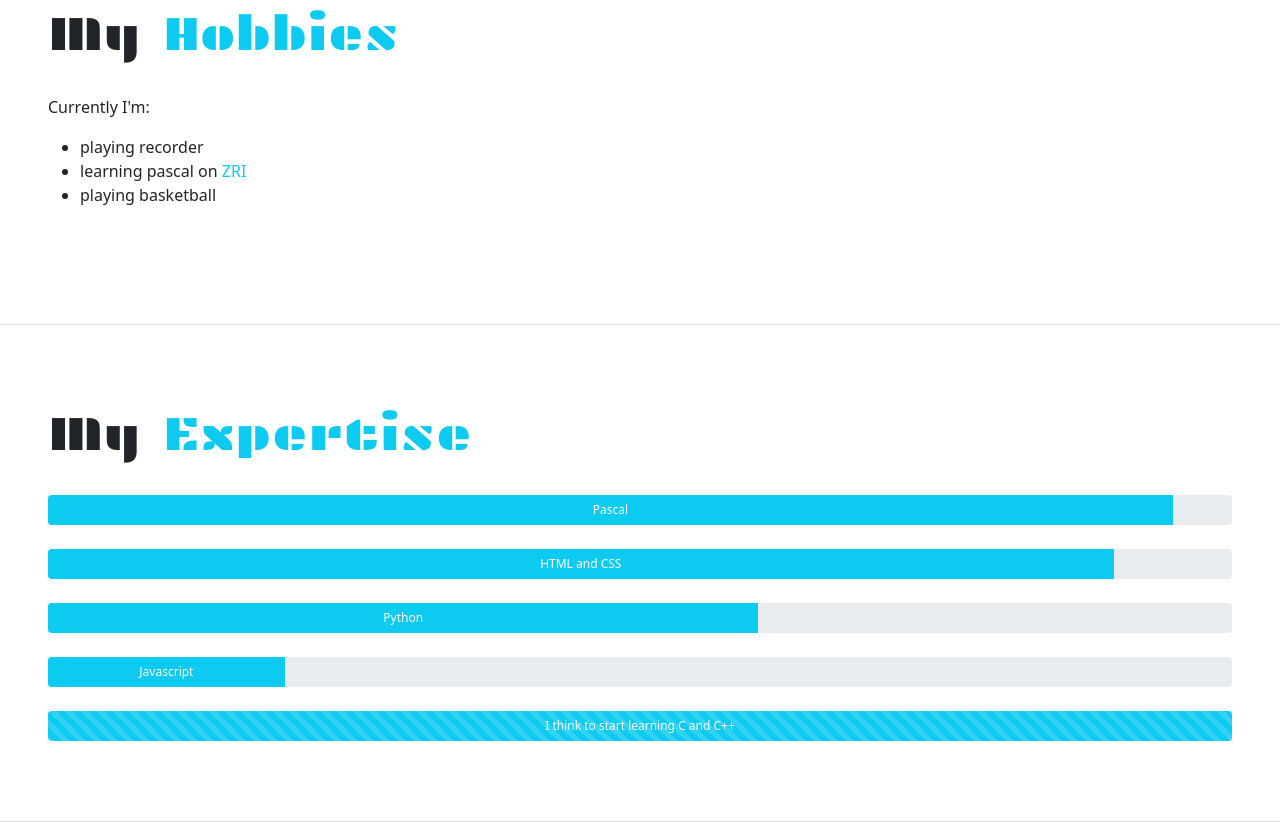
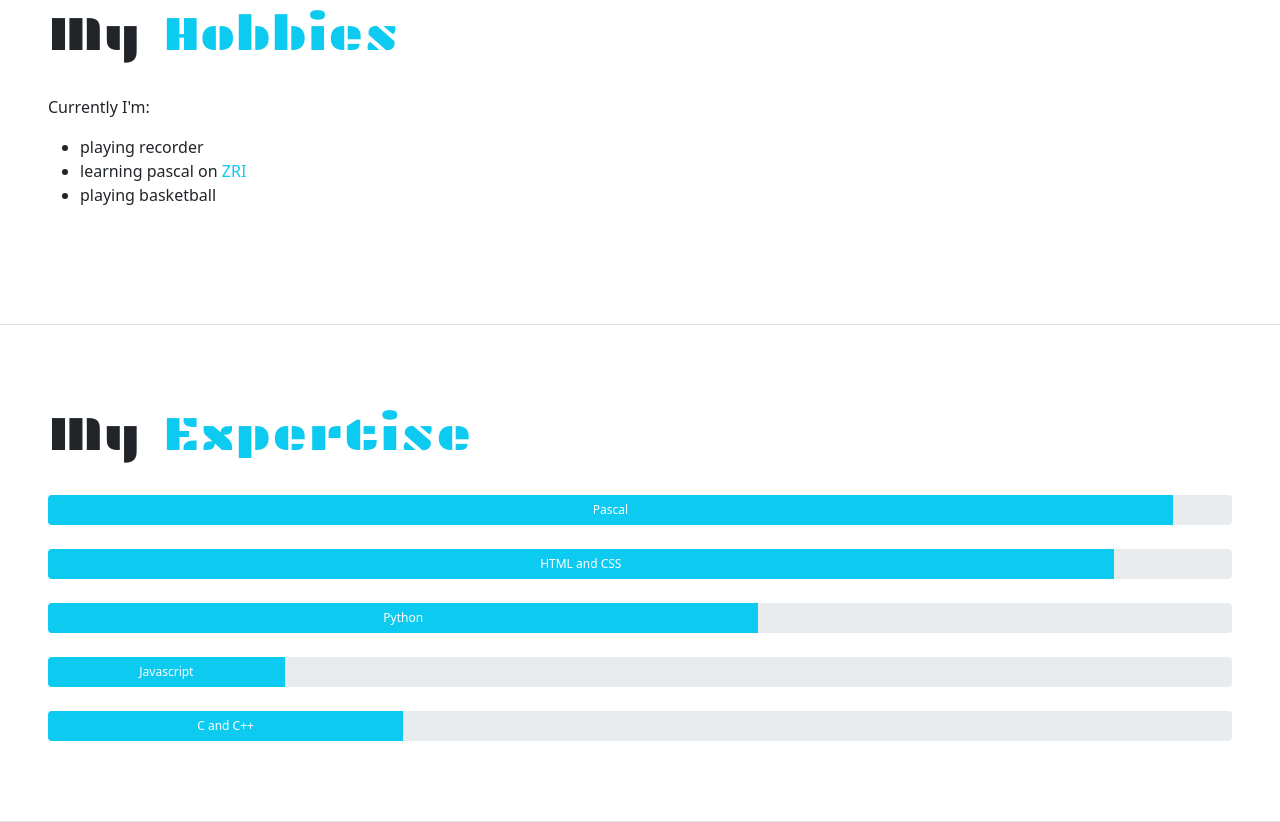
Before and after one commit to Gregorcnik/GregorPotocnik, a plain HTML site: page index.html in a window 1280 px wide. Shown: the part 1003-1825 px from the top of the page. Drawn offline with nearby package versions, Linux system fonts and the light colour scheme.

Commit message:
add c  and c++ skills progress bar

```diff
--- a/index.html
+++ b/index.html
@@ -144,7 +144,7 @@
         </div>
         <br>
         <div class="progress">
-          <div class="progress-bar progress-bar-striped" style="width:100%;">I think to start learning C and C++ </div>
+          <div class="progress-bar" style="width:30%;">C and C++ </div>
         </div>
       </div>
 
```
